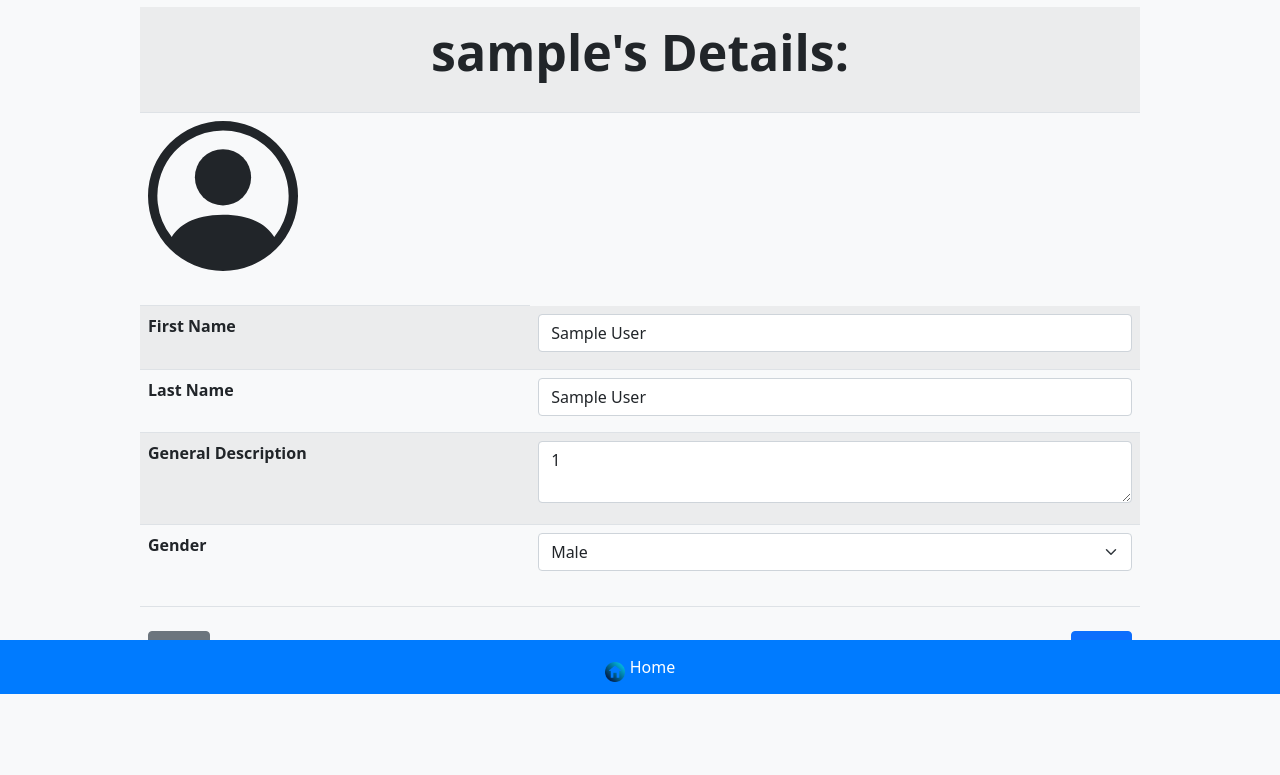
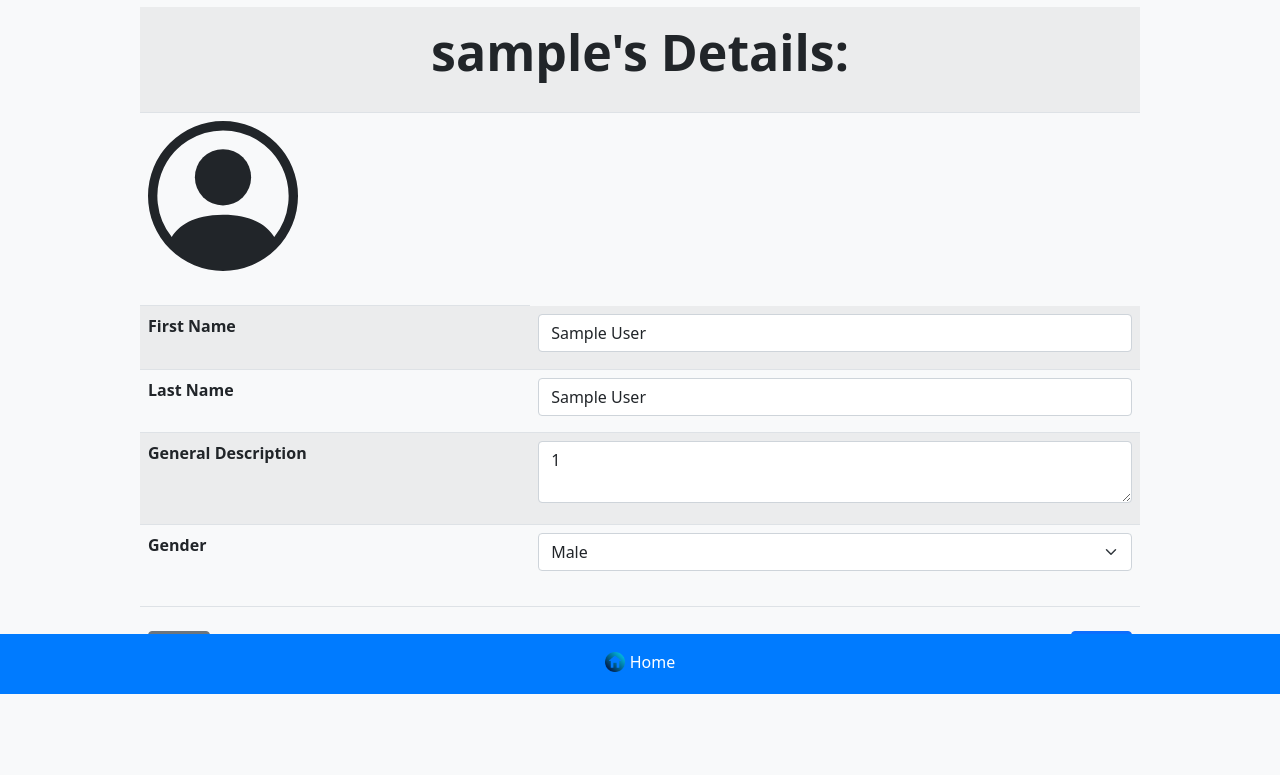
Before and after one commit to Tiladura/site, a PHP site: page /profile.php in a window 1280 px wide. Shown: the part 106-881 px from the top of the page. Run offline with PHP 8.4, Linux system fonts and the light colour scheme; the visitor is signed in with stand-in values (Sample User, id 1); data that the repository does not hold is empty.

Commit message:
Update profile.php

```diff
--- a/htdocs/profile.php
+++ b/htdocs/profile.php
@@ -315,7 +315,7 @@ if ($_SERVER["REQUEST_METHOD"] == "POST" && isset($_POST['update_profile'])) {
     </form>
 
     <div class="footer-nav">
-        <a href="index.php"><img src="pictures/home-icon.png" alt="Home Icon" class="home-icon">Home</a>
+        <a href="index.php"><img src="pictures/home-icon.png" alt="Home Icon" class="home-icon" style="margin-bottom:10px;">Home</a>
     </div>
 </div>
 </body>
```
